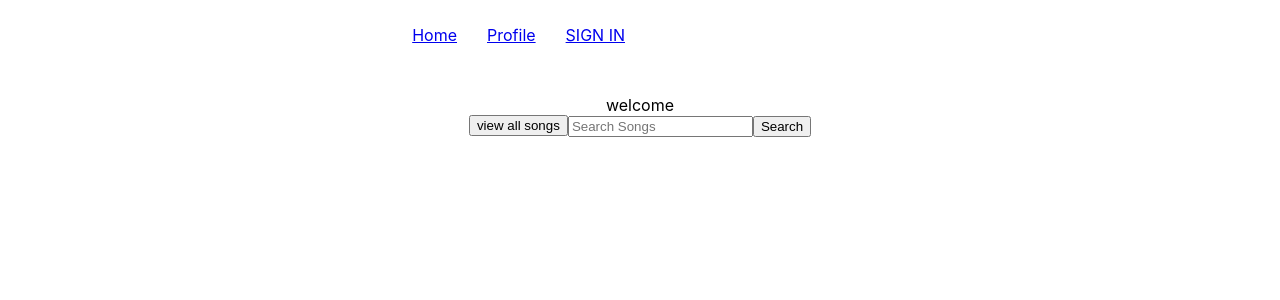
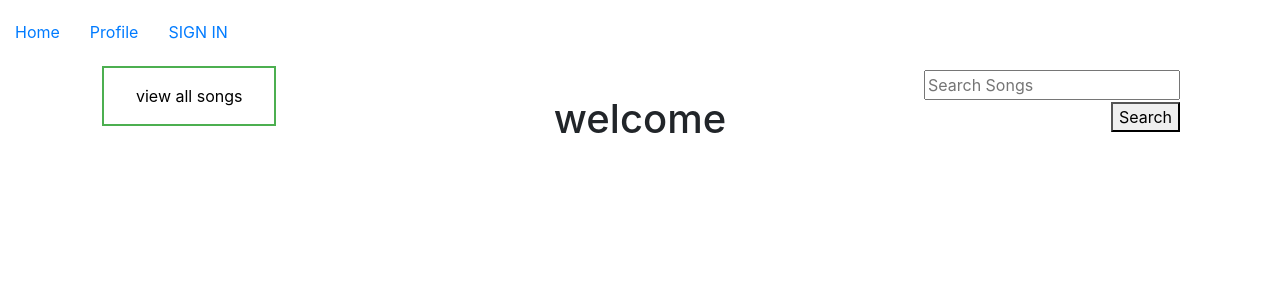
Before and after one commit to saad-dev96/mySoundcloud, a React (Create React App) app: page /home in a window 1280 px wide. Shown: the top 300 px of the page. Built offline with nearby package versions, Linux system fonts and the light colour scheme.

Commit message:
BootStrapAndStyling:I tried adding a bit of bootstrap and styled and aligned my comments and buttons and also the search bar

```diff
--- a/package.json
+++ b/package.json
@@ -10,8 +10,11 @@
     "axios": "^0.19.2",
     "bootstrap": "^4.5.2",
     "cors": "^2.8.5",
+    "jquery": "^3.5.1",
     "node-sass": "^4.14.1",
+    "popper.js": "^1.16.1",
     "react": "^16.13.1",
+    "react-bootstrap": "^1.3.0",
     "react-dom": "^16.13.1",
     "react-native-video": "^4.4.5",
     "react-redux": "^7.2.1",
--- a/src/components/header/header.component.jsx
+++ b/src/components/header/header.component.jsx
@@ -44,9 +44,9 @@ const Header = () => {
           Profile
         </Link>
         {currentUser ? (
-          <button className='option' to='/' onClick={handleClick} >
+          <Link className='option' to='/' onClick={handleClick} >
             SIGN OUT
-          </button>
+          </Link>
         ) : (
             <Link className='option' to='/'>
               SIGN IN
--- a/src/components/header/header.styles.scss
+++ b/src/components/header/header.styles.scss
@@ -12,13 +12,17 @@
   }
 
   .options {
+    position:relative;
+
     width: 50%;
     height: 100%;
-    display: flex;
     align-items: center;
     justify-content: flex-end;
 
     .option {
+      position:relative;
+      top: 20px;
+      left:0px;
       padding: 10px 15px;
       cursor: pointer;
     }
--- a/src/components/playsong/playsong.component.jsx
+++ b/src/components/playsong/playsong.component.jsx
@@ -31,7 +31,8 @@ class PlaySong extends React.Component {
       editComment: '',
       currentSong: 0,
       shareFlag:false,
-      shareId:0
+      shareId:0,
+      GlobalTitle:''
     };
   }
   componentDidMount() {
@@ -53,14 +54,14 @@ class PlaySong extends React.Component {
     })
       .then(res => {
         this.setState({ comments: res.data });
-        this.setState({ commentFlag: true });
+        this.setState({ commentFlag: true, shareFlag: false, editFlag:false  });
       })
       .catch(res => {
         alert("failed to view comments because  " + res.status);
       }
       );
   }
-  viewComments = (id) => {
+  viewComments = (title, id) => {
     const token = getItem('token');
     this.setState({ currentSong: id });
     axios.get(`${URL}${viewComments}${id}`, {
@@ -69,6 +70,7 @@ class PlaySong extends React.Component {
       }
     })
       .then(res => {
+        this.setState({GlobalTitle:title});
         this.setState({ comments: res.data });
         this.setState({ commentFlag: true });
       })
@@ -86,7 +88,6 @@ class PlaySong extends React.Component {
       }
     })
       .then(res => {
-        alert("comment deleted");
         this.setState({ commentFlag: true }, () => { this.refreshComments() });
       })
       .catch(res => {
@@ -115,7 +116,7 @@ class PlaySong extends React.Component {
     })
       .then(res => {
         this.setState({ shareFlag: false, commentFlag: true });
-        alert(res.data.message);
+        alert(res.data.error)
       })
       .catch(res => {
         alert("failed to share because  " + res.status);
@@ -126,7 +127,7 @@ class PlaySong extends React.Component {
   addCommentHelper = (id) => {
 
     this.state.currentSong = id;
-    this.setState({ commentAddFlag: true, editFlag: false, commentFlag: false })
+    this.setState({ commentAddFlag: true, shareFlag: false, editFlag: false, commentFlag: true })
   }
 
   addNewComment = () => {
@@ -147,7 +148,6 @@ class PlaySong extends React.Component {
     })
       .then(res => {
         this.setState({ commentAddFlag: false, commentFlag: true });
-        alert("Comment added");
       })
       .catch(res => {
         alert("failed to add comment because  " + res.status);
@@ -175,7 +175,6 @@ class PlaySong extends React.Component {
         this.setState({ comment: res.data });
         this.refreshComments(this.state.currentSong);
         this.setState({ editFlag: false, commentFlag: true });
-        alert("Comment edited");
       })
       .catch(res => {
         alert("failed to add comment because  " + res.status);
@@ -219,7 +218,6 @@ class PlaySong extends React.Component {
       .then(res => {
         if(this.props.likedFlag===true)
         {
-          console.log('liked');
           this.props.likedFunc(this.props.set);
         }
         else this.props.newFunc();
@@ -244,7 +242,6 @@ class PlaySong extends React.Component {
       .then(res => {
         if(this.props.likedFlag===true)
         {
-          console.log('liked');
           this.props.likedFunc(this.props.set);
         }
         else this.props.newFunc();
@@ -302,7 +299,7 @@ class PlaySong extends React.Component {
             Click the song name to play!
           </li>
 
-          <button key={key++} onClick={() => this.viewComments(item.id)}>
+          <button key={key++} onClick={() => this.viewComments(item.title, item.id)}>
             view comments
           </button>
 
@@ -330,30 +327,30 @@ class PlaySong extends React.Component {
 
     return (
       <>
-        <h1>Songs are</h1>
+        <h4>{this.props.str}</h4>
         <div>
           <ul> {list} </ul>
           {this.state.commentAddFlag ?
             (<div className='comment'>
-              <textarea id="comment" rows='4' cols='50' placeholder='add a comment' ></textarea>
-              <button onClick={this.addNewComment}>submit</button>
+              <textarea  className='box' id="comment" rows='2' cols='25' placeholder='add a comment' ></textarea>
+              <button className ='Clickbox' onClick={this.addNewComment}>submit</button>
             </div>)
             : null}
             {this.state.shareFlag ?
             (<div className='share'>
-              <textarea id="share" rows='4' cols='50' placeholder='add the username of the user you want to share this song with..' ></textarea>
-              <button onClick={this.shareSong}>submit</button>
+              <textarea className='box' id="share" rows='2' cols='25' placeholder='add the username of the user you want to share this song with..' ></textarea>
+              <button className ='Clickbox' onClick={this.shareSong}>submit</button>
             </div>)
             : null}
           <div>
             {this.state.commentFlag ?
-              (<div>{this.state.comments.comments.map((item, index) =>
+              (<div className='comments'><h3>{this.state.GlobalTitle} has the following comments:</h3>{this.state.comments.comments.map((item, index) =>
                 <div key={index}>
-                  <p>{item.user} commented : {item.body}</p>
+                  <p><dl><dt>{item.user} </dt><dd>commented : {item.body}</dd></dl></p>
                   {
                     item.user === getItem('user') ?
-                      (<div key={index}><button onClick={() => this.updateCommentHelper(item.id, item.body)}>edit comment</button>
-                        <button className='delete' onClick={() => this.deleteComment(item.id)}>delete comment</button></div>
+                      (<p><div key={index}><button onClick={() => this.updateCommentHelper(item.id, item.body)}>edit comment</button>
+                        <button className='delete' onClick={() => this.deleteComment(item.id)}>delete comment</button></div><br></br></p>
                       )
                       : null
                   }
@@ -363,8 +360,8 @@ class PlaySong extends React.Component {
           </div>
           {this.state.editFlag ?
             (<div className='update'>
-              <textarea id="update" rows='4' cols='50' defaultValue={this.state.editComment}></textarea>
-              <button onClick={this.updateComment}>submit</button>
+              <textarea className='box' id="update" rows='2' cols='25' defaultValue={this.state.editComment}></textarea>
+              <button className ='Clickbox' onClick={this.updateComment}>submit</button>
             </div>)
             : null
           }
--- a/src/components/playsong/playsong.styles.scss
+++ b/src/components/playsong/playsong.styles.scss
@@ -11,3 +11,33 @@ float:right;
     margin-top: 20px;
     margin-bottom: 20px;
   }
+  .box{
+    position: fixed;
+    bottom: 450px;
+    right: 0;
+    width: auto;
+  }
+  .Clickbox{
+    position: fixed;
+    bottom: 418px;
+    right: 0;
+    width: auto;
+  }
+  .comments{
+    position: relative;
+    left: 30px;
+    width: auto;
+  }
+  .viewALl {
+    background-color: #4CAF50; /* Green */
+    border: none;
+    color: white;
+    padding: 16px 32px;
+    text-align: center;
+    text-decoration: none;
+    display: inline-block;
+    font-size: 16px;
+    margin: 4px 2px;
+    transition-duration: 0.4s;
+    cursor: pointer;
+  }
--- a/src/index.js
+++ b/src/index.js
@@ -5,6 +5,8 @@ import App from './App';
 import * as serviceWorker from './serviceWorker';
 import {Provider} from 'react-redux'
 import { store, persistor } from './redux/store';
+import 'bootstrap/dist/css/bootstrap.min.css'
+import 'bootstrap';
 
 ReactDOM.render(
 
--- a/src/pages/homepage/homepage.component.jsx
+++ b/src/pages/homepage/homepage.component.jsx
@@ -72,17 +72,17 @@ class HomePage extends Component {
       <div className='homepage'>
         <div className='option' />
 
-      welcome {user}
+      <h1>welcome {user}</h1>
       <div className='screen'>
         <div className='all'>
-          <button className='button' type="submit" onClick={this.handleListClick}>view all songs</button>
-          {this.state.listFlag ? (<PlaySong newFunc = {this.handleListClick} list={this.state.mylist} />) : null}
+          <button className='viewAll' type="submit" onClick={this.handleListClick}>view all songs</button>
+          {this.state.listFlag ? (<PlaySong str={'All songs are'} newFunc = {this.handleListClick} list={this.state.mylist} />) : null}
         </div>
 
         <div className='searching'>
-          <input type="text" placeholder="Search Songs" id='search'></input>
-          <button className='button' type="submit" onClick={this.handleSearchClick}>Search</button>
-          {this.state.searchFlag ? (<PlaySong list={this.state.searchedList} />) : null}
+          <input className='search'type="text" placeholder="Search Songs" id='search'></input>
+          <button className='searchbutton' type="submit" onClick={this.handleSearchClick}>Search</button>
+          {this.state.searchFlag ? (<PlaySong str={'Searched songs are'} list={this.state.searchedList} />) : null}
         </div>
       </div>
       </div>
--- a/src/pages/homepage/homepage.styles.scss
+++ b/src/pages/homepage/homepage.styles.scss
@@ -23,3 +23,38 @@
     justify-content: center;
     width: 100vw;
   }
+  .search{
+    position:fixed;
+    bottom: 700px;
+    right:100px;
+  }
+  .searchbutton{
+    position:fixed;
+    bottom: 668px;
+    right:100px;
+  }
+  .viewAll {
+    background-color: #4CAF50; /* Green */
+    border: none;
+    color: white;
+    padding: 16px 32px;
+    text-align: center;
+    text-decoration: none;
+    display: inline-block;
+    font-size: 16px;
+    margin: 4px 2px;
+    transition-duration: 0.4s;
+    cursor: pointer;
+    position:fixed;
+    bottom: 670px;
+    left:100px;
+  }
+  .viewAll {
+    background-color: white;
+    color: black;
+    border: 2px solid #4CAF50;
+  }
+  .viewAll:hover {
+    background-color: #4CAF50;
+    color: white;
+  }
--- a/src/pages/profile/profile.component.jsx
+++ b/src/pages/profile/profile.component.jsx
@@ -1,14 +1,13 @@
-import React, {useContext,useState} from 'react';
+import React, { useContext, useState } from 'react';
 import { URL, viewLiked, listSongs } from '../../env'
 import { getItem } from '../../utils'
 import axios from 'axios'
 import PlaySong from '../../components/playsong/playsong.component'
 import flagContext from '../../contexts/flag.context'
 import './profile.styles.scss';
+const myList = [];
 
-const myList= [];
-
-const viewLikedSongs = (flag,setFlag, setList, passingList) => {
+const viewLikedSongs = (flag, setFlag, setList, passingList) => {
   console.log("called");
   const token = getItem('token');
   axios.get(`${URL}${viewLiked}`, {
@@ -33,19 +32,25 @@ const handleListClick = (list) => {
     .then(res => {
       list = res.data;
     })
-    .catch (res => { alert("nothing found due to " + res.status) });
+    .catch(res => { alert("nothing found due to " + res.status) });
 }
-
 
 const Profile = () => {
   const [flag, setFlag] = useState(false);
   const [passingList, setList] = useState(null);
   return (
     <div className='profile'>
+      <div class="dropdown">
+        <button class="btn btn-secondary dropdown-toggle" type="button" id="dropdownMenuButton" data-toggle="dropdown" aria-haspopup="true" aria-expanded="false">
+          Dropdown button
+  </button>
+        <div class="dropdown-menu" aria-labelledby="dropdownMenuButton">
+          <a class="dropdown-item" href="#" onClick={() => viewLikedSongs(flag, setFlag, setList, passingList)} >view liked songs</a>
+        </div>
+      </div>
       <div>
-        <button onClick={()=>viewLikedSongs(flag, setFlag,setList,passingList)} >View all liked songs</button>
         {
-          flag ? (<PlaySong likedFlag ={true} set={setList} likedFunc={()=>viewLikedSongs(flag, setFlag,setList,passingList)} list={passingList} />) : null
+          flag ? (<PlaySong str={'Liked songs are'} likedFlag={true} set={setList} likedFunc={() => viewLikedSongs(flag, setFlag, setList, passingList)} list={passingList} />) : null
         }
       </div>
     </div>
```
Also changed, not shown: 1 other file (tests, documents, lock files or other folders).
